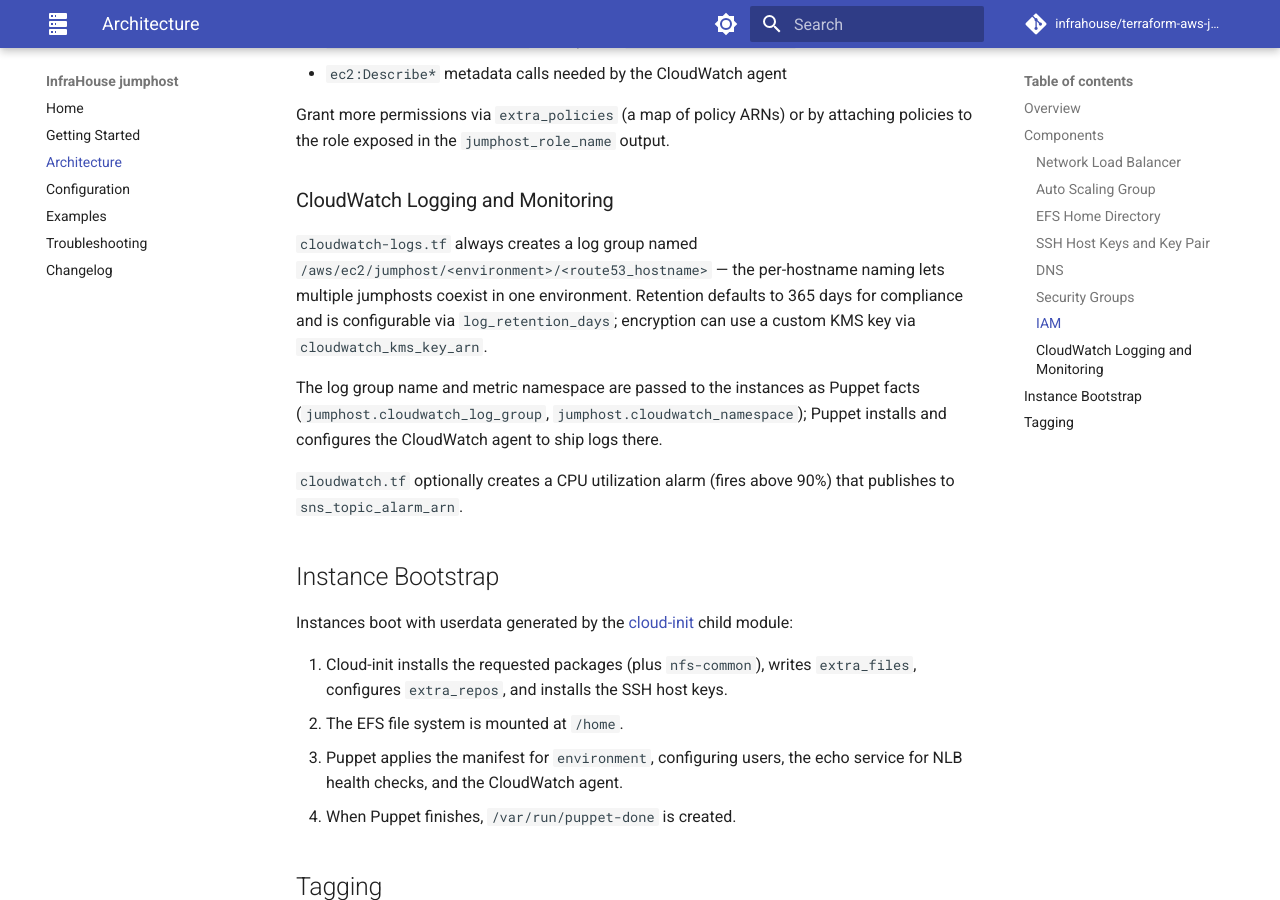
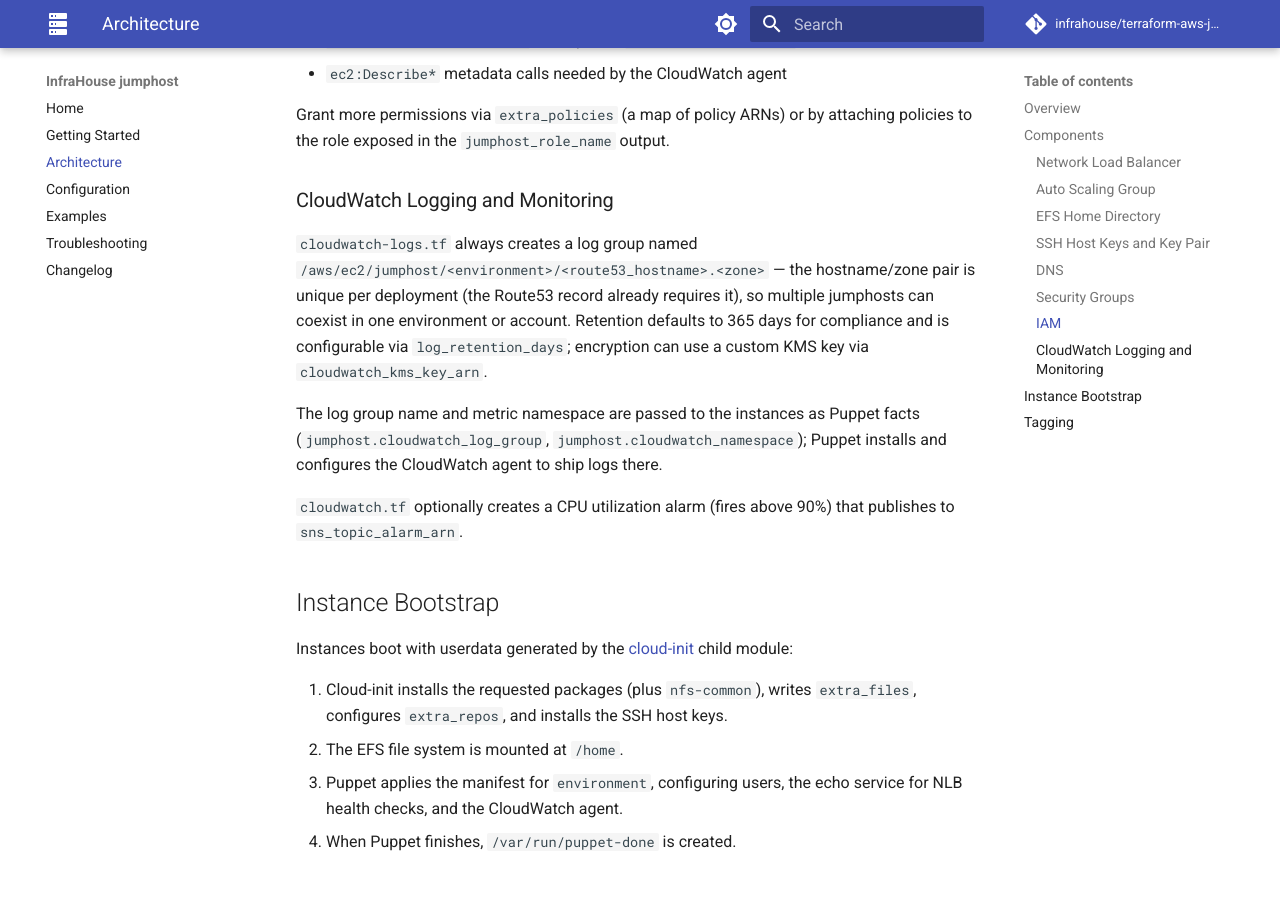
Before and after one commit to infrahouse/terraform-aws-jumphost, an MkDocs documentation site: the page built from docs/architecture.md, in a window 1280 px wide and 900 px high, scrolled down 3252 px. Built offline with MkDocs 1.6.1 and Material for MkDocs 9.7.7, drawn with Linux system fonts in a browser that asks for light colours; comment, search, counter and statistics services are not loaded.

Commit message:
fix!: include Route53 zone in CloudWatch log group name
/aws/ec2/jumphost/<environment>/<hostname> collided when two deployments
shared an environment in one account/region, failing the second apply
with ResourceAlreadyExistsException. The name now appends the Route53
zone name: the hostname.zone pair is already forced unique by the DNS
record, so concurrent deployments cannot collide.

A removed block forgets the old log group without destroying it, so
existing audit logs survive the upgrade and expire per their retention
policy.

BREAKING CHANGE: the log group is renamed to
/aws/ec2/jumphost/<environment>/<hostname>.<zone> and the old group is
left in AWS unmanaged. External dashboards or tooling referencing the
old name must be updated. Terraform >= 1.7 is now required for the
removed block.

Closes #67
Closes #70

Co-Authored-By: Claude Fable 5 <noreply@anthropic.com>

```diff
--- a/docs/architecture.md
+++ b/docs/architecture.md
@@ -135,8 +135,9 @@ policies to the role exposed in the `jumphost_role_name` output.
 ### CloudWatch Logging and Monitoring
 
 `cloudwatch-logs.tf` always creates a log group named
-`/aws/ec2/jumphost/<environment>/<route53_hostname>` — the per-hostname naming lets
-multiple jumphosts coexist in one environment. Retention defaults to 365 days for
+`/aws/ec2/jumphost/<environment>/<route53_hostname>.<zone>` — the hostname/zone pair is
+unique per deployment (the Route53 record already requires it), so multiple jumphosts
+can coexist in one environment or account. Retention defaults to 365 days for
 compliance and is configurable via `log_retention_days`; encryption can use a custom KMS
 key via `cloudwatch_kms_key_arn`.
 
```
Also changed, not shown: CLAUDE.md (+1 -1 lines), README.md (+3 -2 lines), docs/configuration.md (+1 -1 lines), docs/getting-started.md (+1 -1 lines), docs/troubleshooting.md (+1 -1 lines), 4 other files.
